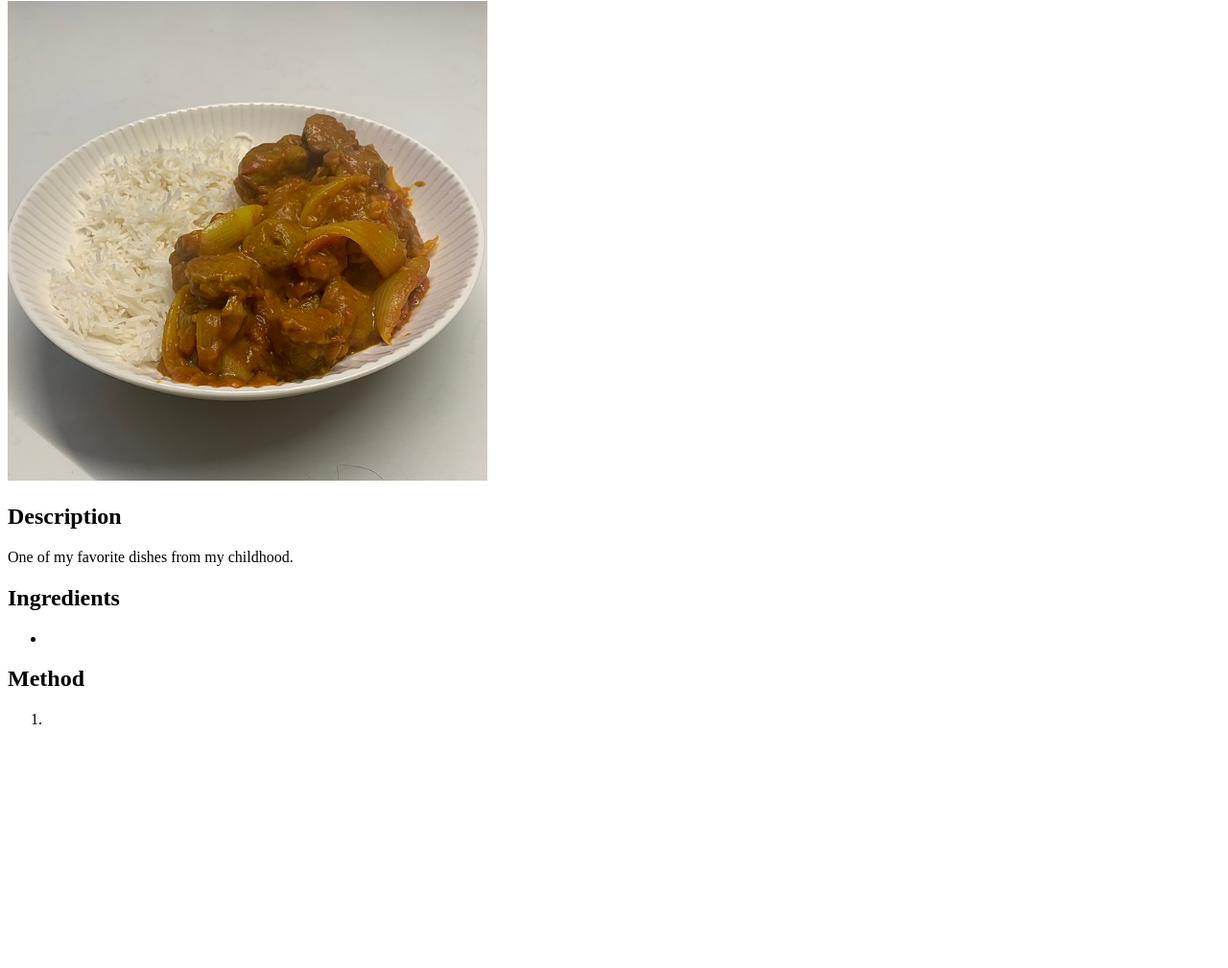
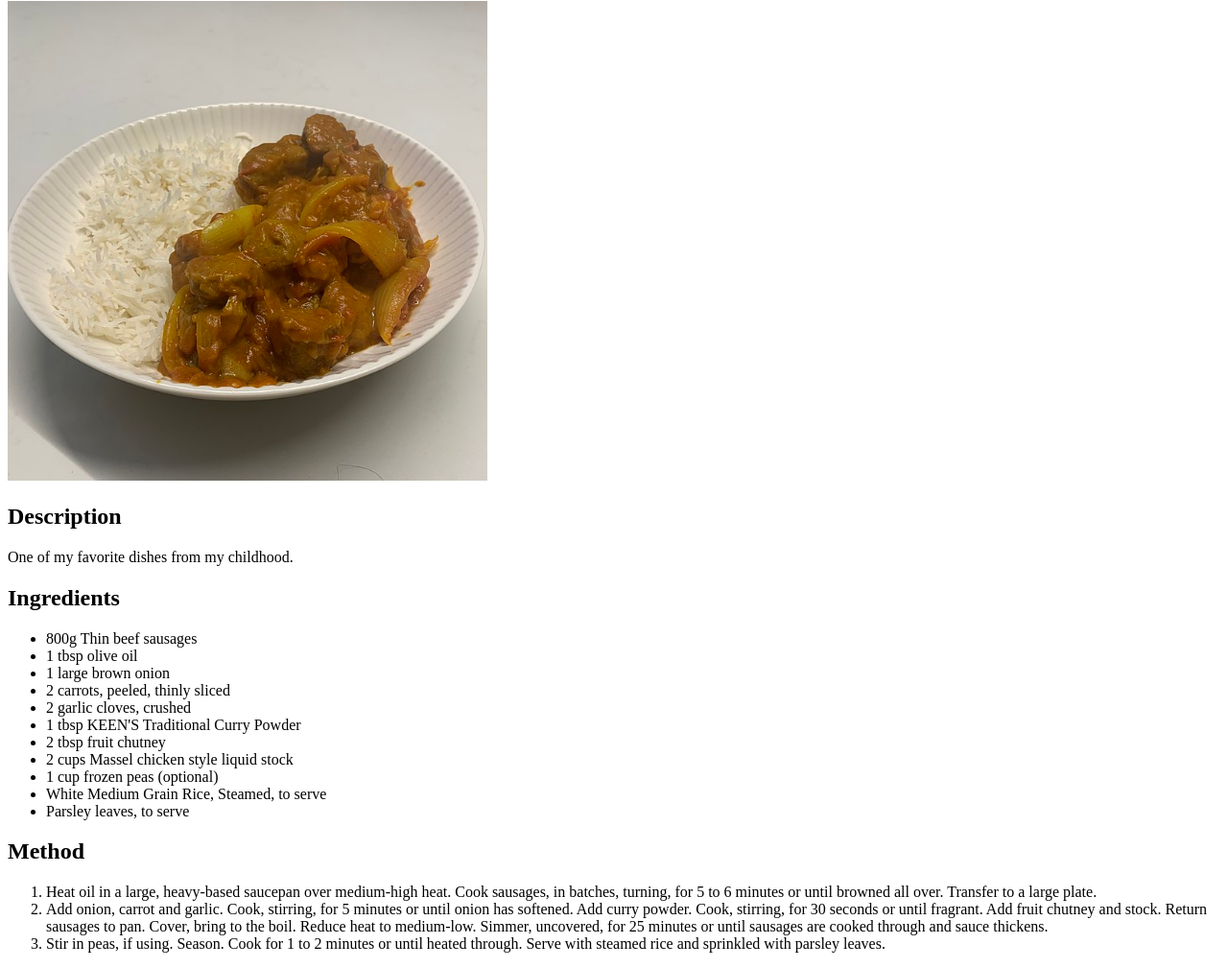
Before and after one commit to clappy-j/odin-recipes, a plain HTML site: page recipes/curried_sausages.html in a window 1280 px wide. Shown: the part 79-1088 px from the top of the page at 96% size. Before the commit the page ends 854 px from the top, so only its background shows below. Drawn offline with Linux system fonts and the light colour scheme.

Commit message:
Add content to curried sausages page

```diff
--- a/recipes/curried_sausages.html
+++ b/recipes/curried_sausages.html
@@ -11,13 +11,25 @@
         <p>One of my favorite dishes from my childhood.</p>
         <h2>Ingredients</h2>
         <ul>
-            <li></li>
-            </ul>
+            <li>800g Thin beef sausages</li>
+            <li>1 tbsp olive oil</li>
+            <li>1 large brown onion</li>
+            <li>2 carrots, peeled, thinly sliced</li>
+            <li>2 garlic cloves, crushed</li>
+            <li>1 tbsp KEEN'S Traditional Curry Powder</li>
+            <li>2 tbsp fruit chutney</li>
+            <li>2 cups Massel chicken style liquid stock</li>
+            <li>1 cup frozen peas (optional)</li>
+            <li>White Medium Grain Rice, Steamed, to serve</li>
+            <li>Parsley leaves, to serve</li>
+        </ul>
         </ul>
         <h2>Method</h2>
         <ol>
-            <li></li>
-            </ol>
+            <li>Heat oil in a large, heavy-based saucepan over medium-high heat. Cook sausages, in batches, turning, for 5 to 6 minutes or until browned all over. Transfer to a large plate.</li>
+            <li>Add onion, carrot and garlic. Cook, stirring, for 5 minutes or until onion has softened. Add curry powder. Cook, stirring, for 30 seconds or until fragrant. Add fruit chutney and stock. Return sausages to pan. Cover, bring to the boil. Reduce heat to medium-low. Simmer, uncovered, for 25 minutes or until sausages are cooked through and sauce thickens.</li>
+            <li>Stir in peas, if using. Season. Cook for 1 to 2 minutes or until heated through. Serve with steamed rice and sprinkled with parsley leaves.</li>
+        </ol>
         </ol>
     </body>
 </html>
```
